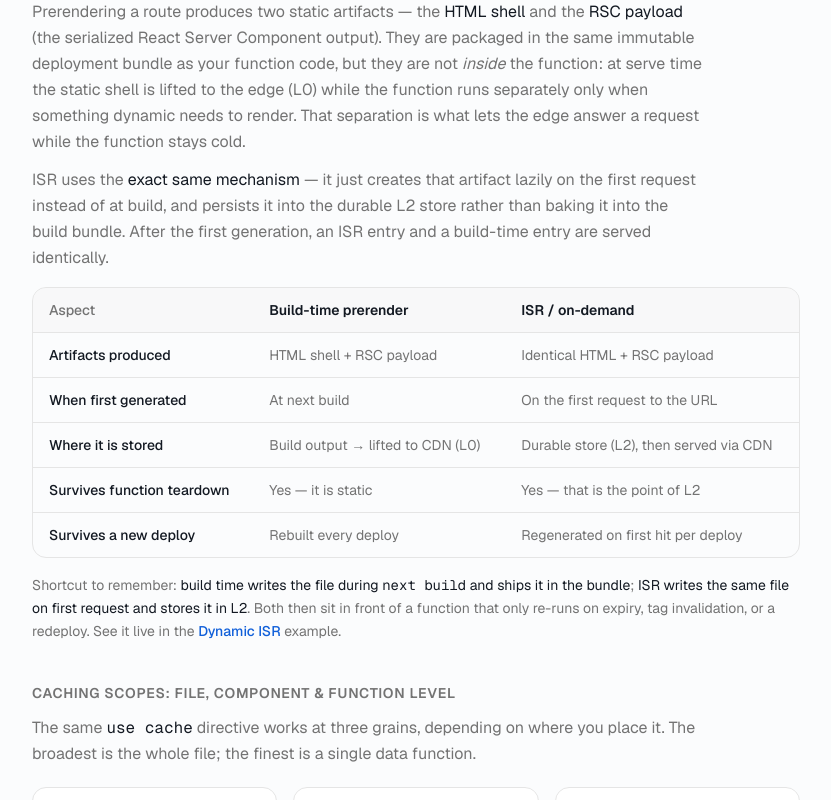
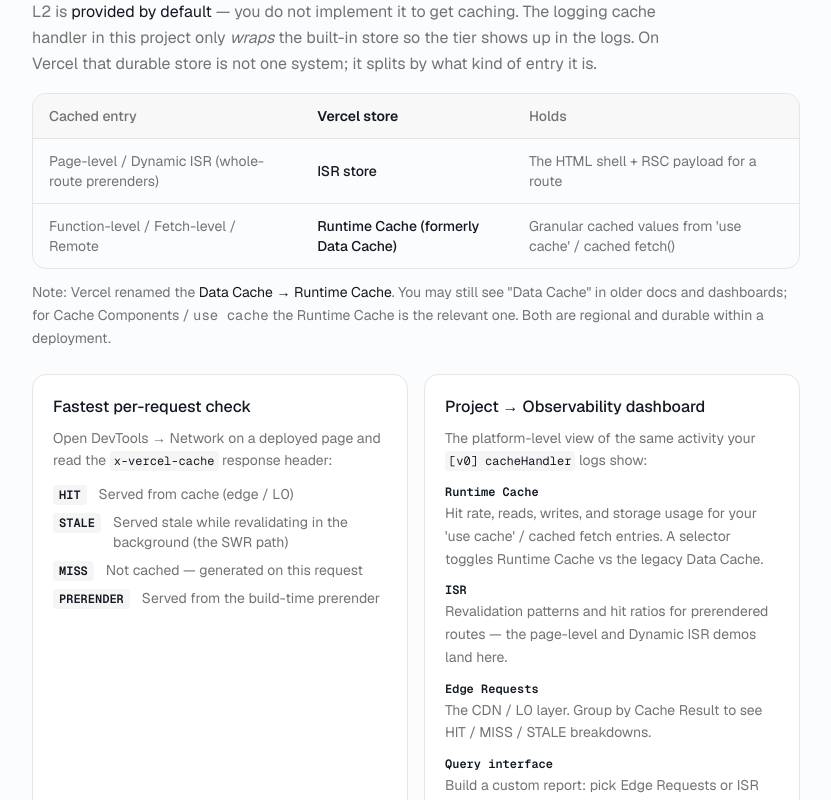
Before and after one commit to kgotgit/next-js-caching-demonstration, a Next.js app: page / in a window 1280 px wide. Shown: the part 1420-2220 px from the top of the page, without its empty margins (368-1199 px from the left). Built offline with nearby package versions, Linux system fonts and the light colour scheme.

Commit message:
feat: add detailed caching and observability sections to overview page
Co-authored-by: Karthik Gotrala <6868408+kgotgit@users.noreply.github.com>

```diff
--- a/app/page.tsx
+++ b/app/page.tsx
@@ -105,6 +105,52 @@ const storage = [
     feature: 'Survives a new deploy',
     build: 'Rebuilt every deploy',
     isr: 'Regenerated on first hit per deploy',
+  },
+]
+
+const l2Storage = [
+  {
+    entry: 'Page-level / Dynamic ISR (whole-route prerenders)',
+    store: 'ISR store',
+    holds: 'The HTML shell + RSC payload for a route',
+  },
+  {
+    entry: 'Function-level / Fetch-level / Remote',
+    store: 'Runtime Cache (formerly Data Cache)',
+    holds: "Granular cached values from 'use cache' / cached fetch()",
+  },
+]
+
+const vercelCacheHeaders = [
+  { value: 'HIT', meaning: 'Served from cache (edge / L0)' },
+  {
+    value: 'STALE',
+    meaning: 'Served stale while revalidating in the background (the SWR path)',
+  },
+  { value: 'MISS', meaning: 'Not cached — generated on this request' },
+  { value: 'PRERENDER', meaning: 'Served from the build-time prerender' },
+]
+
+const observabilityTabs = [
+  {
+    tab: 'Runtime Cache',
+    detail:
+      "Hit rate, reads, writes, and storage usage for your 'use cache' / cached fetch entries. A selector toggles Runtime Cache vs the legacy Data Cache.",
+  },
+  {
+    tab: 'ISR',
+    detail:
+      'Revalidation patterns and hit ratios for prerendered routes — the page-level and Dynamic ISR demos land here.',
+  },
+  {
+    tab: 'Edge Requests',
+    detail:
+      'The CDN / L0 layer. Group by Cache Result to see HIT / MISS / STALE breakdowns.',
+  },
+  {
+    tab: 'Query interface',
+    detail:
+      'Build a custom report: pick Edge Requests or ISR operations and group by Cache Result for a precise HIT / MISS / STALE chart.',
   },
 ]
 
@@ -300,6 +346,121 @@ export default function OverviewPage() {
           what lets ISR entries survive a serverless function shutting down.
           Private never leaves the user&apos;s browser, so it is never shared or
           stored on the server.
+        </p>
+      </section>
+
+      <section>
+        <h2 className="text-sm font-semibold uppercase tracking-wider text-muted-foreground">
+          Where L2 lives on Vercel &amp; how to observe it
+        </h2>
+        <p className="mt-3 max-w-2xl leading-relaxed text-muted-foreground">
+          L2 is <span className="text-foreground">provided by default</span> — you
+          do not implement it to get caching. The logging cache handler in this
+          project only <em>wraps</em> the built-in store so the tier shows up in
+          the logs. On Vercel that durable store is not one system; it splits by
+          what kind of entry it is.
+        </p>
+        <div className="mt-4 overflow-x-auto rounded-xl border border-border">
+          <table className="w-full border-collapse text-left text-sm">
+            <thead>
+              <tr className="border-b border-border bg-muted/50">
+                <th className="px-4 py-3 font-medium text-muted-foreground">
+                  Cached entry
+                </th>
+                <th className="px-4 py-3 font-semibold text-foreground">
+                  Vercel store
+                </th>
+                <th className="px-4 py-3 font-medium text-muted-foreground">
+                  Holds
+                </th>
+              </tr>
+            </thead>
+            <tbody>
+              {l2Storage.map((row) => (
+                <tr
+                  key={row.store}
+                  className="border-b border-border last:border-0"
+                >
+                  <td className="px-4 py-3 text-muted-foreground">
+                    {row.entry}
+                  </td>
+                  <td className="px-4 py-3 font-medium text-foreground">
+                    {row.store}
+                  </td>
+                  <td className="px-4 py-3 text-muted-foreground">
+                    {row.holds}
+                  </td>
+                </tr>
+              ))}
+            </tbody>
+          </table>
+        </div>
+        <p className="mt-3 text-sm leading-relaxed text-muted-foreground">
+          Note: Vercel renamed the{' '}
+          <span className="text-foreground">Data Cache → Runtime Cache</span>. You
+          may still see &quot;Data Cache&quot; in older docs and dashboards; for
+          Cache Components / <code className="font-mono">use cache</code> the
+          Runtime Cache is the relevant one. Both are regional and durable within
+          a deployment.
+        </p>
+
+        <div className="mt-6 grid gap-4 lg:grid-cols-2">
+          <div className="rounded-xl border border-border bg-card p-5">
+            <h3 className="font-medium text-card-foreground">
+              Fastest per-request check
+            </h3>
+            <p className="mt-2 text-sm leading-relaxed text-muted-foreground">
+              Open DevTools → Network on a deployed page and read the{' '}
+              <code className="rounded bg-muted px-1 py-0.5 font-mono text-xs text-foreground">
+                x-vercel-cache
+              </code>{' '}
+              response header:
+            </p>
+            <dl className="mt-3 flex flex-col gap-2">
+              {vercelCacheHeaders.map((h) => (
+                <div key={h.value} className="flex gap-3 text-sm">
+                  <dt>
+                    <code className="rounded bg-muted px-1.5 py-0.5 font-mono text-xs font-semibold text-foreground">
+                      {h.value}
+                    </code>
+                  </dt>
+                  <dd className="text-muted-foreground">{h.meaning}</dd>
+                </div>
+              ))}
+            </dl>
+          </div>
+
+          <div className="rounded-xl border border-border bg-card p-5">
+            <h3 className="font-medium text-card-foreground">
+              Project → Observability dashboard
+            </h3>
+            <p className="mt-2 text-sm leading-relaxed text-muted-foreground">
+              The platform-level view of the same activity your{' '}
+              <code className="rounded bg-muted px-1 py-0.5 font-mono text-xs text-foreground">
+                [v0] cacheHandler
+              </code>{' '}
+              logs show:
+            </p>
+            <dl className="mt-3 flex flex-col gap-3">
+              {observabilityTabs.map((t) => (
+                <div key={t.tab}>
+                  <dt className="font-mono text-xs font-semibold text-card-foreground">
+                    {t.tab}
+                  </dt>
+                  <dd className="mt-0.5 text-sm leading-relaxed text-muted-foreground">
+                    {t.detail}
+                  </dd>
+                </div>
+              ))}
+            </dl>
+          </div>
+        </div>
+        <p className="mt-4 text-sm leading-relaxed text-muted-foreground">
+          Reading the two side by side connects the dots: the{' '}
+          <span className="text-foreground">logs</span> are the application-level
+          view of the Runtime Cache, while{' '}
+          <span className="text-foreground">Observability</span> is the
+          platform-level view of the exact same reads, writes, and revalidations.
         </p>
       </section>
 
```
